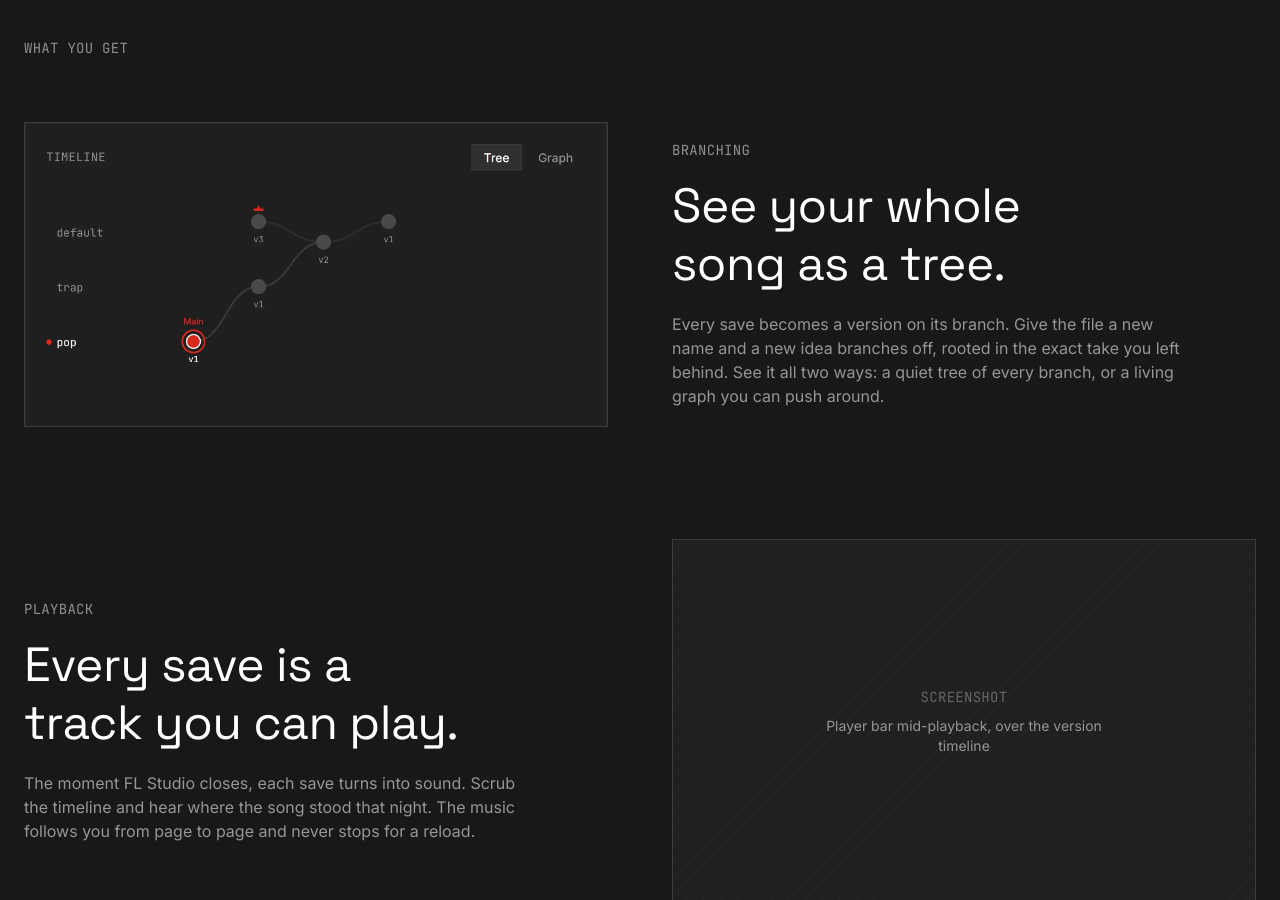
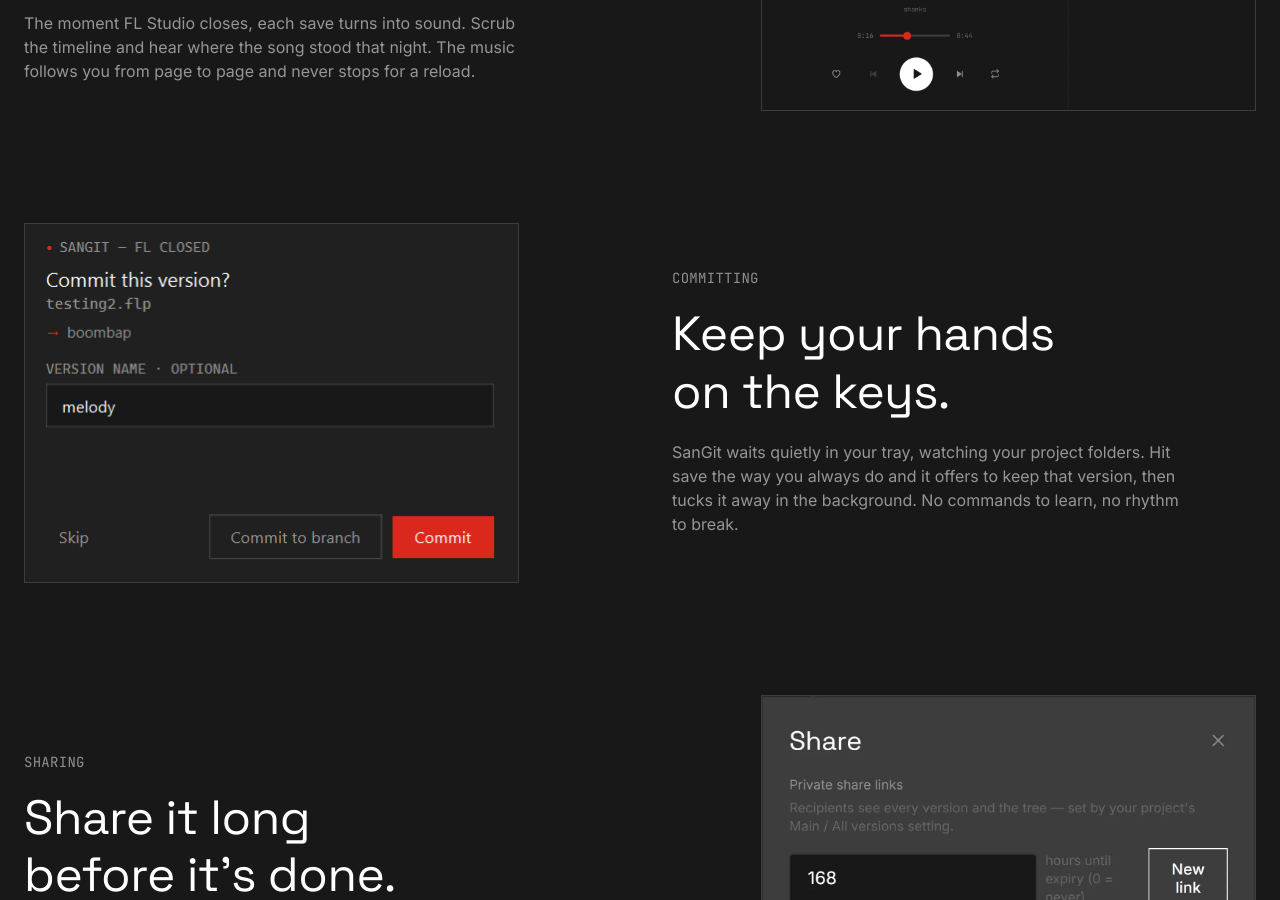
Before and after one commit to sha-shanks300/SanGit, a Next.js app in the folder apps/web/: page / in a window 1280 px wide. Shown: the part 1900-2800 px from the top of the page. Built offline with nearby package versions, Linux system fonts and the light colour scheme; no server answers.

Commit message:
Use a real now-playing screenshot for the Playback feature and move the showcase above the checklist

```diff
--- a/apps/web/src/app/page.tsx
+++ b/apps/web/src/app/page.tsx
@@ -8,6 +8,7 @@ import { DownloadApp } from "@/components/download-app";
 import { LogoMark } from "@/components/logo";
 import heroImage from "./logo/HeroSection.png";
 import branchingShot from "./logo/Tree.webp";
+import playbackShot from "./logo/Player.webp";
 import commitShot from "./logo/Commit.png";
 import sharingShot from "./logo/Share.webp";
 
@@ -38,8 +39,10 @@ const FEATURES: Feature[] = [
     eyebrow: "Playback",
     title: "Every save is a track you can play.",
     body: "The moment FL Studio closes, each save turns into sound. Scrub the timeline and hear where the song stood that night. The music follows you from page to page and never stops for a reload.",
-    image: null,
-    shot: "Player bar mid-playback, over the version timeline",
+    image: playbackShot,
+    alt: "SanGit's full-screen now-playing view: a track playing with its artwork, scrubber, transport controls, and the up-next queue.",
+    // Cap to match the other shots; ml-auto right-aligns it (image-right row).
+    frameClass: "max-w-[495px] ml-auto",
   },
   {
     eyebrow: "Committing",
@@ -169,6 +172,38 @@ export default async function Home() {
             so no idea is ever lost and any version is one click from sharing.
           </p>
         </section>
+
+        {/* Feature showcase — strict alternating image/text rows
+            (left/right/left/right), each screenshot proving its claim. */}
+        <section className="border-b border-hairline py-24">
+          <Eyebrow>What you get</Eyebrow>
+          <div className="mt-16 flex flex-col gap-20 md:gap-28">
+            {FEATURES.map((f, i) => (
+              <div
+                key={f.eyebrow}
+                className="grid items-center gap-8 md:grid-cols-2 md:gap-16"
+              >
+                <div className={i % 2 === 1 ? "md:order-2" : undefined}>
+                  {f.image ? (
+                    <ShotFrame image={f.image} alt={f.alt!} className={f.frameClass} />
+                  ) : (
+                    <ShotPlaceholder label={f.shot!} />
+                  )}
+                </div>
+                <div className={i % 2 === 1 ? "md:order-1" : undefined}>
+                  <Eyebrow>{f.eyebrow}</Eyebrow>
+                  <h3 className="mt-4 max-w-md text-display-md text-ink">
+                    {f.title}
+                  </h3>
+                  <p className="mt-5 max-w-lg text-body text-ink-muted">
+                    {f.body}
+                  </p>
+                </div>
+              </div>
+            ))}
+          </div>
+        </section>
+
         {/* Get started — the four-step onboarding checklist that every
             "Get started" button scrolls to. Static: the landing is
             logged-out only, so there's no live progress to track. */}
@@ -236,38 +271,6 @@ export default async function Home() {
           </ol>
         </section>
 
-        {/* Feature showcase — strict alternating image/text rows
-            (left/right/left/right). Each screenshot proves its claim; the
-            playback shot stays a placeholder until captured. */}
-        <section className="border-b border-hairline py-24">
-          <Eyebrow>What you get</Eyebrow>
-          <div className="mt-16 flex flex-col gap-20 md:gap-28">
-            {FEATURES.map((f, i) => (
-              <div
-                key={f.eyebrow}
-                className="grid items-center gap-8 md:grid-cols-2 md:gap-16"
-              >
-                <div className={i % 2 === 1 ? "md:order-2" : undefined}>
-                  {f.image ? (
-                    <ShotFrame image={f.image} alt={f.alt!} className={f.frameClass} />
-                  ) : (
-                    <ShotPlaceholder label={f.shot!} />
-                  )}
-                </div>
-                <div className={i % 2 === 1 ? "md:order-1" : undefined}>
-                  <Eyebrow>{f.eyebrow}</Eyebrow>
-                  <h3 className="mt-4 max-w-md text-display-md text-ink">
-                    {f.title}
-                  </h3>
-                  <p className="mt-5 max-w-lg text-body text-ink-muted">
-                    {f.body}
-                  </p>
-                </div>
-              </div>
-            ))}
-          </div>
-        </section>
-
         {/* CTA band */}
         <section className="my-24 flex flex-col items-start justify-between gap-8 border border-hairline bg-surface-1 p-12 md:flex-row md:items-center">
           <h2 className="text-headline text-ink">
```
Also changed, not shown: apps/web/src/app/logo/Player.webp (added).
